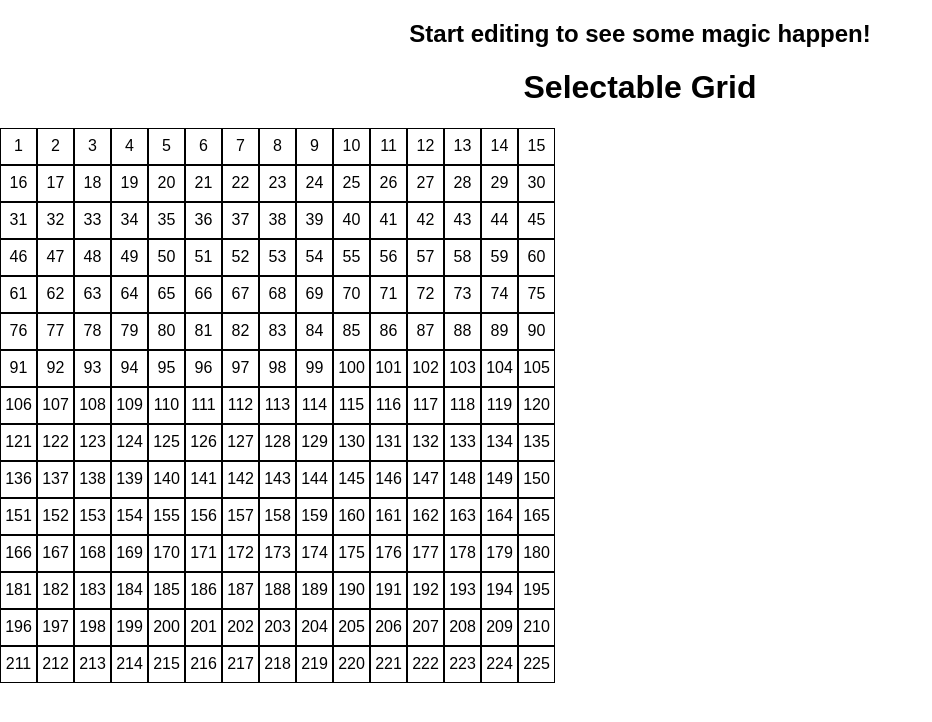
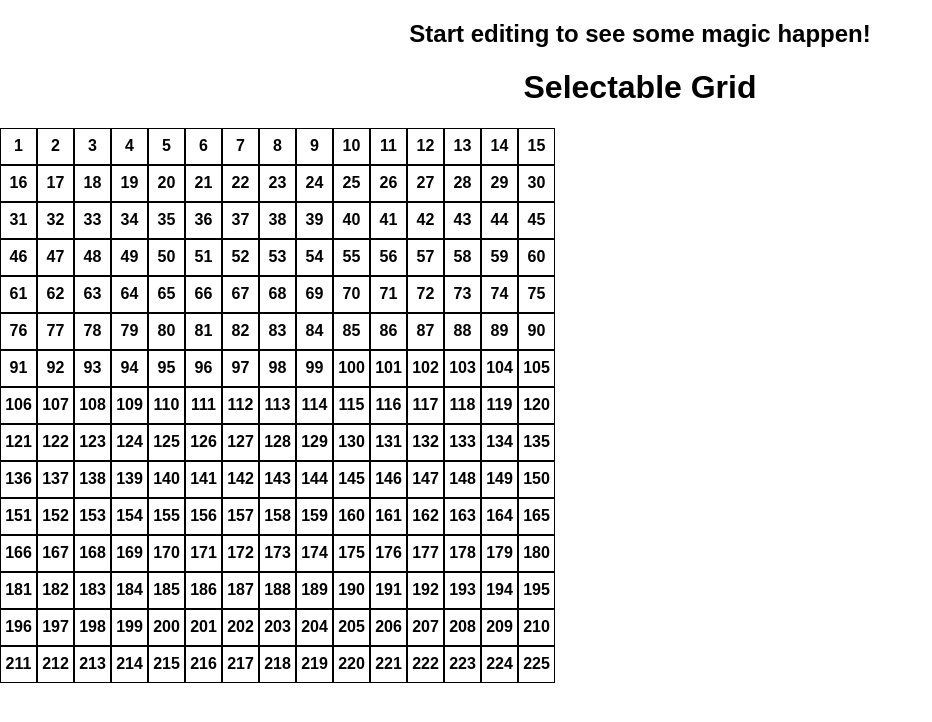
Before and after one commit to Deva9754/Demo_test, a React (Create React App) app: page / in a window 1280 px wide. Shown: the top 722 px of the page, without its empty margins (0-932 px from the left). Built offline with nearby package versions, Linux system fonts and the light colour scheme.

Commit message:
"features added"

```diff
--- a/src/components/selectable Grid/Grid.css
+++ b/src/components/selectable Grid/Grid.css
@@ -9,6 +9,8 @@ user-select: none;
 }
 body{
     font-family: sans-serif;
+    font-weight: bolder;
+    margin: auto;
 }
 .box{
     width: 35px;
```
